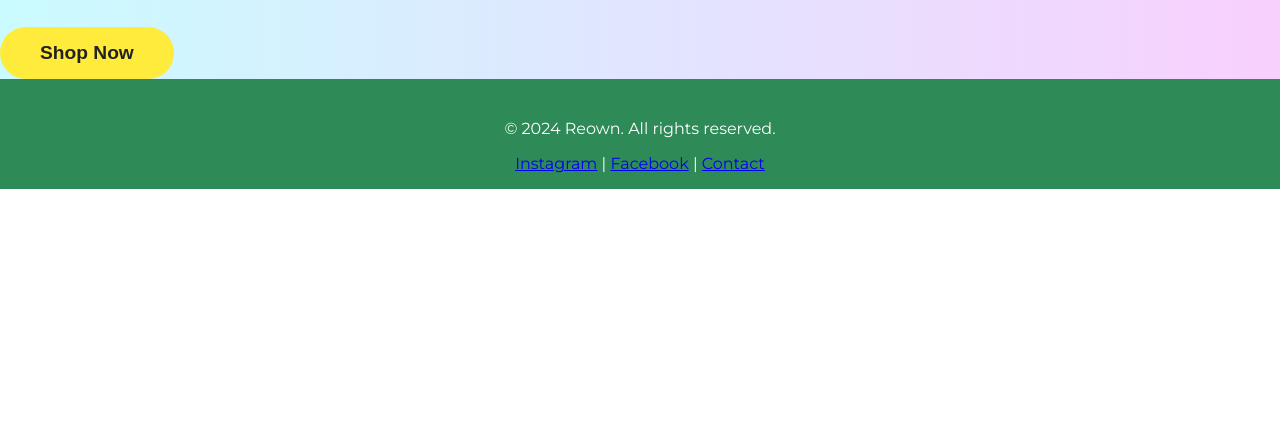
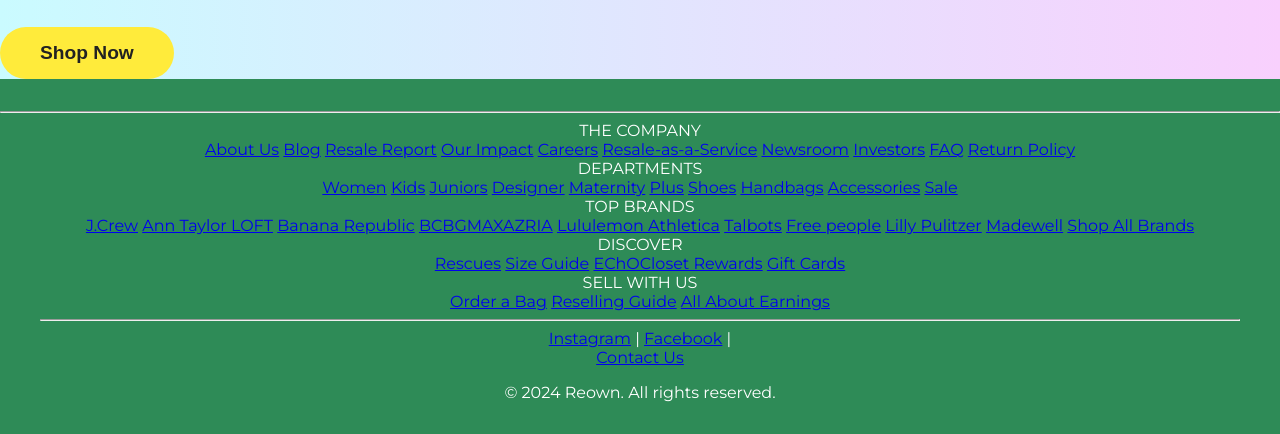
Before and after one commit to HarshKumar1680/ReOwn, a plain HTML site: page frontend/views/index.html in a window 1280 px wide. Shown: the part 5070-5504 px from the top of the page. Before the commit the page ends 5259 px from the top, so only its background shows below. Drawn offline with Linux system fonts and the light colour scheme.

Commit message:
Update index.html

```diff
--- a/frontend/views/index.html
+++ b/frontend/views/index.html
@@ -184,16 +184,82 @@
       </div>
     </div>
   </section>
-    <footer>
+   <footer>
+    <hr class="footer-separator" />
     <div class="footer-content">
-      <p>&copy; 2024 Reown. All rights reserved.</p>
-      <div class="social-links">
-        <a href="#">Instagram</a> |
-        <a href="#">Facebook</a> |
-        <a href="#">Contact</a>
+      <div class="footer-main-section">
+        <div class="footer-columns">
+          <div class="footer-col">
+            <div class="footer-title">THE COMPANY</div>
+            <a href="#">About Us</a>
+            <a href="#">Blog</a>
+            <a href="#">Resale Report</a>
+            <a href="#">Our Impact</a>
+            <a href="#">Careers</a>
+            <a href="#">Resale-as-a-Service</a>
+            <a href="#">Newsroom</a>
+            <a href="#">Investors</a>
+            <a href="#">FAQ</a>
+            <a href="#">Return Policy</a>
+          </div>
+          <div class="footer-col">
+            <div class="footer-title">DEPARTMENTS</div>
+            <a href="#">Women</a>
+            <a href="#">Kids</a>
+            <a href="#">Juniors</a>
+            <a href="#">Designer</a>
+            <a href="#">Maternity</a>
+            <a href="#">Plus</a>
+            <a href="#">Shoes</a>
+            <a href="#">Handbags</a>
+            <a href="#">Accessories</a>
+            <a href="#">Sale</a>
+          </div>
+          <div class="footer-col">
+            <div class="footer-title">TOP BRANDS</div>
+            <a href="#">J.Crew</a>
+            <a href="#">Ann Taylor LOFT</a>
+            <a href="#">Banana Republic</a>
+            <a href="#">BCBGMAXAZRIA</a>
+            <a href="#">Lululemon Athletica</a>
+            <a href="#">Talbots</a>
+            <a href="#">Free people</a>
+            <a href="#">Lilly Pulitzer</a>
+            <a href="#">Madewell</a>
+            <a href="#">Shop All Brands</a>
+          </div>
+          <div class="footer-col">
+            <div class="footer-title">DISCOVER</div>
+            <a href="#">Rescues</a>
+            <a href="#">Size Guide</a>
+            <a href="#">EChOCloset Rewards</a>
+            <a href="#">Gift Cards</a>
+          </div>
+          <div class="footer-col">
+            <div class="footer-title">SELL WITH US</div>
+            <a href="#">Order a Bag</a>
+            <a href="#">Reselling Guide</a>
+            <a href="#">All About Earnings</a>
+          </div>
+        </div>
+      </div>
+      <hr class="footer-separator" />
+      <div class="footer-bottom-section">
+        <div class="footer-bottom">
+          <div class="social-links">
+            <a href="#">Instagram</a> |
+            <a href="#">Facebook</a> |
+
+          </div>
+
+          <a href="contact.html" class="footer-contact-link">Contact Us</a>
+          <p>&copy; 2024 Reown. All rights reserved.</p>
+        </div>
       </div>
     </div>
   </footer>
 
+  <script src="../public/js/index.js"></script>
+
 </body>
 </html>
```
